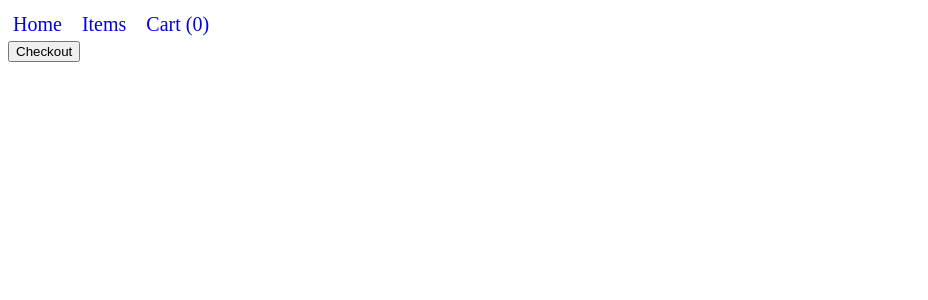
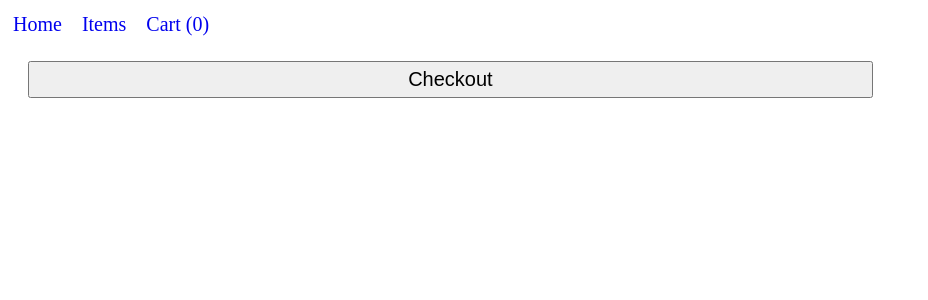
Before and after one commit to ls1955/react-shopping-cart, a React app: page /cart in a window 1280 px wide. Shown: the top 300 px of the page, without its empty margins (0-928 px from the left). Built offline with nearby package versions, Linux system fonts and the light colour scheme; the HTML template or start-up script is replaced by a standard one.

Commit message:
Sprinkle more styles
The styles.module.css is becoming bigger and bigger... Maybe its time to
break the file down to their respective usage?

```diff
--- a/src/components/cart-item.jsx
+++ b/src/components/cart-item.jsx
@@ -37,7 +37,7 @@ export default function CartItem({ title }) {
           onChange={handleUpdate}
           className={styles.quantityInput}
         />
-        <button onClick={handleRemove}>Remove</button>
+        <button onClick={handleRemove}>X</button>
       </div>
     </div>
   );
--- a/src/components/item-card.jsx
+++ b/src/components/item-card.jsx
@@ -17,7 +17,7 @@ export default function ItemCard({ title }) {
   };
 
   return (
-    <div>
+    <div className={styles.cardContainer}>
       <img src={image} alt={title} className={styles.itemCardImage} />
       <p>{title}</p>
       {isInCart ? (
--- a/src/routes/cart-page.jsx
+++ b/src/routes/cart-page.jsx
@@ -4,6 +4,8 @@ import { CartContext } from "../contexts/cart-context";
 import NavigationBar from "../components/navigation-bar";
 import CartItem from "../components/cart-item";
 import MessageBox from "../components/message-box";
+
+import styles from "../styles.module.css";
 
 export default function CartPage() {
   const [message, setMessage] = useState(null);
@@ -26,9 +28,13 @@ export default function CartPage() {
   return (
     <>
       <NavigationBar />
-      {cartItems}
-      <button onClick={handleCheckout}>Checkout</button>
-      {message && <MessageBox>{message}</MessageBox>}
+      <div className={styles.cartContainer}>
+        {cartItems}
+        <button onClick={handleCheckout} className={styles.checkoutButton}>
+          Checkout
+        </button>
+        {message && <MessageBox>{message}</MessageBox>}
+      </div>
     </>
   );
 }
--- a/src/styles.module.css
+++ b/src/styles.module.css
@@ -28,14 +28,27 @@
   gap: 50px;
 }
 
+.cardContainer {
+    display: flex;
+    flex-direction: column;
+    align-items: center;
+}
+
 .itemCardImage {
   width: 250px;
   height: 250px;
   object-fit: contain;
 }
 
+.cartContainer {
+  width: max(300px, 70%);
+  display: flex;
+  flex-direction: column;
+}
+
 .cardItemContainer {
   display: flex;
+  justify-content: space-between;
   align-items: center;
 }
 
@@ -53,3 +66,11 @@
 .quantityInput {
   width: 40px;
 }
+
+.checkoutButton {
+  justify-self: flex-end;
+  cursor: pointer;
+  font-size: 1.25rem;
+  margin: 20px;
+  padding: 5px;
+}
```
